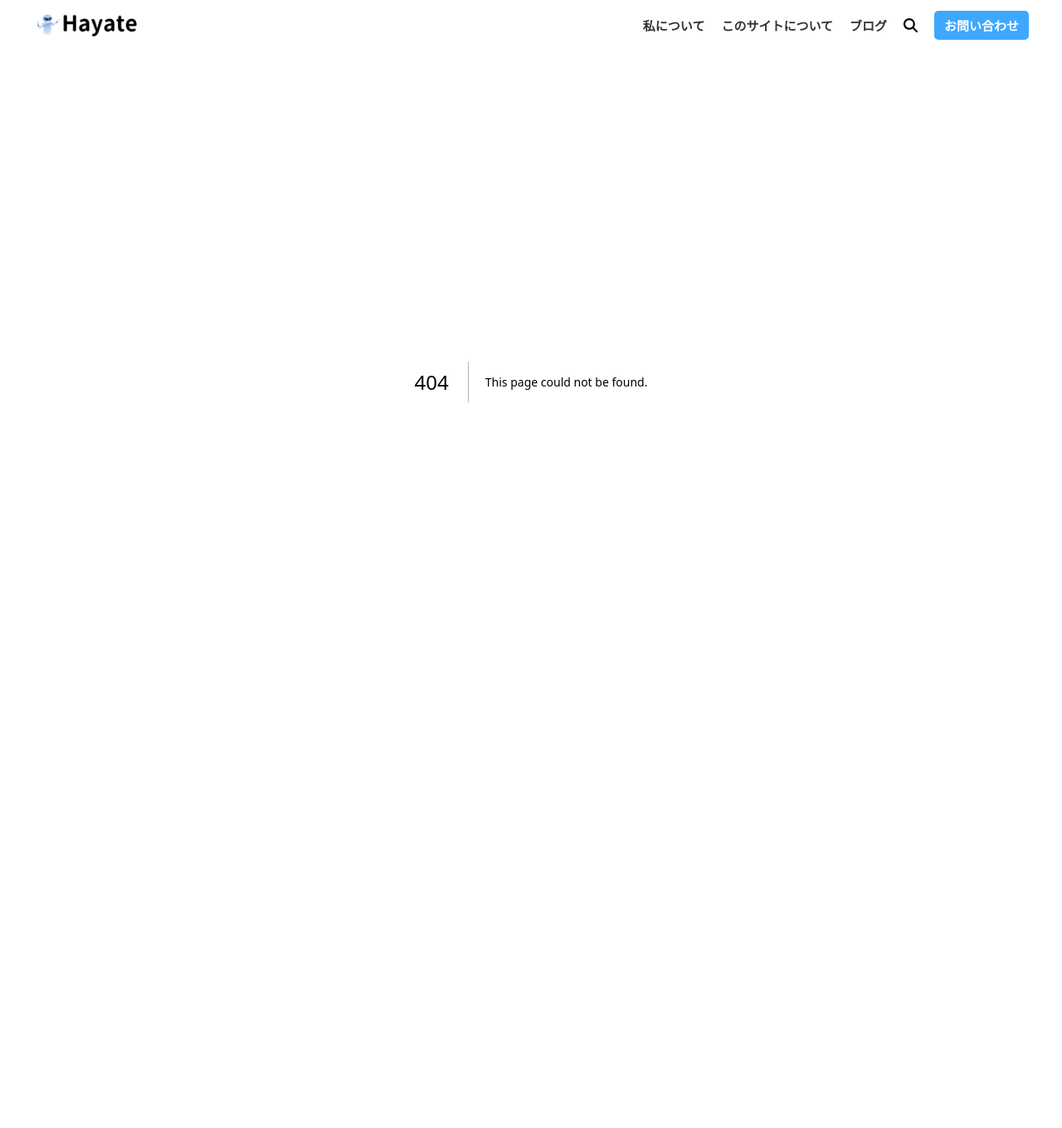
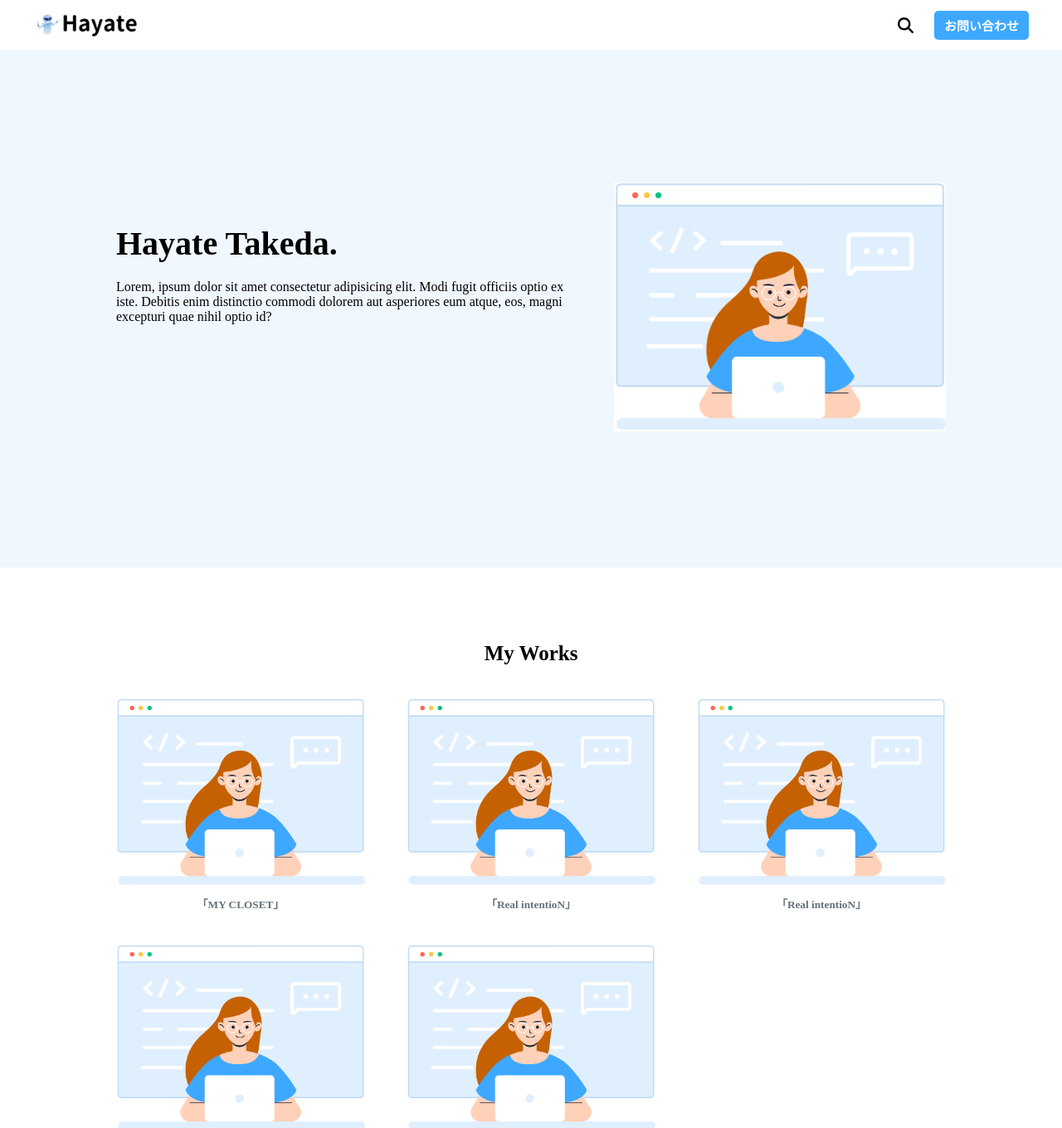
Before and after one commit to HaYat3X/laravel-vue-blog-app, a Next.js app in the folder client/: page /aboutme in a window 1280 px wide. Before the commit this address had no page. Shown: the top 1360 px of the page at 83% size. Before the commit the page ends 860 px from the top, so only its background shows below. Built offline with nearby package versions, Linux system fonts and the light colour scheme.

Commit message:
私についてページの作成

```diff
--- a/client/package.json
+++ b/client/package.json
@@ -9,8 +9,10 @@
         "lint": "next lint"
     },
     "dependencies": {
+        "chat.js": "^1.0.2",
         "next": "14.0.4",
         "react": "^18",
+        "react-chartjs-2": "^5.2.0",
         "react-dom": "^18",
         "sass": "^1.69.5"
     },
--- /dev/null
+++ b/client/src/app/aboutme/page.tsx
@@ -0,0 +1,9 @@
+import About from "@/components/page/AboutMe/AboutMe"
+
+export default function Home() {
+    return (
+        <>
+            <About />
+        </>
+    )
+}
--- a/client/src/components/base/Header/Header.scss
+++ b/client/src/components/base/Header/Header.scss
@@ -1,5 +1,8 @@
 header {
     background-color: #FFFFFF;
+    position: fixed;
+    top: 0;
+    width: 100%;
     .header-container {
         max-width: 1200px;
         height: 60px;
@@ -21,7 +24,7 @@ header {
             ul {
                 list-style: none;
                 display: flex;
-                gap: 20px;
+                gap: 25px;
                 li {
                     display: flex;
                     align-items: center;
@@ -33,8 +36,8 @@ header {
                         font-weight: bold;
                         font-size: 15px;
                         svg {
-                            height: 17px;
-                            width: 17px;
+                            height: 19px;
+                            width: 19px;
                         }
                     }
                     .contact-btn {
--- a/client/src/components/base/Header/Header.tsx
+++ b/client/src/components/base/Header/Header.tsx
@@ -15,15 +15,6 @@ export default function Header() {
         <nav>
           <ul>
             <li>
-              <a href="#">私について</a>
-            </li>
-            <li>
-              <a href="">このサイトについて</a>
-            </li>
-            <li>
-              <a href="">ブログ</a>
-            </li>
-            <li>
               <a href="">
                 <svg xmlns="http://www.w3.org/2000/svg" height="16" width="16" viewBox="0 0 512 512">
                   <path d="M416 208c0 45.9-14.9 88.3-40 122.7L502.6 457.4c12.5 12.5 12.5 32.8 0 45.3s-32.8 12.5-45.3 0L330.7 376c-34.4 25.2-76.8 40-122.7 40C93.1 416 0 322.9 0 208S93.1 0 208 0S416 93.1 416 208zM208 352a144 144 0 1 0 0-288 144 144 0 1 0 0 288z" />
--- /dev/null
+++ b/client/src/components/page/AboutMe/AboutMe.scss
@@ -0,0 +1,71 @@
+.about-me-area {
+    margin-top: 60px;
+    .banner-area {
+        padding: 160px 0;
+        .banner-container {
+            width: 1000px;
+            margin: 0 auto;
+            display: flex;
+            justify-content: space-between;
+            .profile {
+                margin-top: 50px;
+                margin-right: 50px;
+                h2 {
+                    font-weight: bold;
+                    font-size: 40px;
+                }
+                p {
+                    margin-top: 20px;
+                }
+            }
+            .profile-img {
+                img {
+                    width: 400px;
+                    height: auto;
+                }
+            }
+        }
+    }
+    .work-area {
+        padding: 90px 0;
+        background-color: #FFFFFF;
+        .work-container {
+            width: 1000px;
+            margin: 0 auto;
+            h2 {
+                text-align: center;
+                font-size: 25px;
+            }
+            .flex {
+                display: flex;
+                flex-wrap: wrap;
+                gap: 40px 50px;
+                margin-top: 40px;
+                .card {
+                    width: 30%;
+                }
+            }
+        }
+    }
+    .skill-area {
+        padding: 90px 0;
+        background-color: #f0f7ff;
+        .skill-container {
+            width: 1000px;
+            margin: 0 auto;
+            h2 {
+                text-align: center;
+                font-size: 25px;
+            }
+            .flex {
+                display: flex;
+                flex-wrap: wrap;
+                gap: 40px 50px;
+                margin-top: 40px;
+                .skillCard {
+                    width: 30%;
+                }
+            }
+        }
+    }
+}
--- /dev/null
+++ b/client/src/components/page/AboutMe/AboutMe.tsx
@@ -0,0 +1,49 @@
+// 'use client'
+import './AboutMe.scss'
+import Image from "next/image";
+import meImg from '../../../../public/img/me.png';
+import Card from '@/components/ui/Card/Card';
+import SkillCard from '@/components/ui/SkillCard.tsx/SkillCard';
+
+export default function AboutMe() {
+
+
+  return (
+    <div className='about-me-area'>
+      <section className='banner-area'>
+        <div className='banner-container'>
+          <div className='profile'>
+            <h2>Hayate Takeda.</h2>
+            <p>Lorem, ipsum dolor sit amet consectetur adipisicing elit. Modi fugit officiis optio ex iste. Debitis enim distinctio commodi dolorem aut asperiores eum atque, eos, magni excepturi quae nihil optio id?</p>
+          </div>
+
+          <div className='profile-img'>
+            <Image src={meImg} alt="私" />
+          </div>
+        </div>
+      </section>
+
+      <section className='work-area'>
+        <div className='work-container'>
+          <h2>My Works</h2>
+          <div className='flex'>
+            <Card title={'「MY CLOSET」'} imgPath={meImg} />
+            <Card title={'「Real intentioN」'} imgPath={meImg} />
+            <Card title={'「Real intentioN」'} imgPath={meImg} />
+            <Card title={'「Real intentioN」'} imgPath={meImg} />
+            <Card title={'「Real intentioN」'} imgPath={meImg} />
+          </div>
+        </div>
+      </section>
+
+      <section className='skill-area'>
+        <div className='skill-container'>
+          <h2>My Skills</h2>
+          <div className='flex'>
+            <SkillCard label={'backend'} labels={['C#', 'Ruby', 'JavaScript', 'Python', 'PHP']} data={[0, 5, 3, 2, 5]} />
+          </div>
+        </div>
+      </section>
+    </div>
+  )
+}
--- /dev/null
+++ b/client/src/components/ui/Card/Card.scss
@@ -0,0 +1,11 @@
+.card {
+    img {
+        width: 100%;
+        height: auto;
+    }
+    h5 {
+        text-align: center;
+        color: #65717B;
+        margin-top: 8px;
+    }
+}
--- /dev/null
+++ b/client/src/components/ui/Card/Card.tsx
@@ -0,0 +1,17 @@
+import './Card.scss'
+import Image from "next/image";
+
+// propsの型を定義
+type Props = {
+  title: string
+  imgPath: any
+}
+
+export default function Card(props: Props) {
+  return (
+    <div className='card'>
+      <Image src={props.imgPath} alt="私" />
+      <h5>{props.title}</h5>
+    </div>
+  )
+}
--- /dev/null
+++ b/client/src/components/ui/SkillCard.tsx/SkillCard.tsx
@@ -0,0 +1,49 @@
+'use client'
+
+import {
+  Chart as ChartJS,
+  RadialLinearScale,
+  PointElement,
+  LineElement,
+  Filler,
+  Tooltip,
+  Legend,
+} from 'chart.js';
+import { Radar } from 'react-chartjs-2';
+
+ChartJS.register(
+  RadialLinearScale,
+  PointElement,
+  LineElement,
+  Filler,
+  Tooltip,
+  Legend
+);
+
+// propsの型を定義
+type Props = {
+  label: string
+  data: number[]
+  labels: string[]
+}
+
+export default function SkillCard(props: Props) {
+  const data = {
+    labels: props.labels,
+    datasets: [
+      {
+        label: props.label,
+        data: props.data,
+        backgroundColor: 'rgba(255, 99, 132, 0.2)',
+        borderColor: 'rgba(255, 99, 132, 1)',
+        borderWidth: 1,
+      },
+    ],
+  };
+
+  return (
+    <div className='skillCard'>
+      <Radar data={data} />
+    </div>
+  )
+}
```
Also changed, not shown: client/public/img/me.png (added), 1 other file (tests, documents, lock files or other folders). Lines whose indentation alone changed are shown as unchanged.
